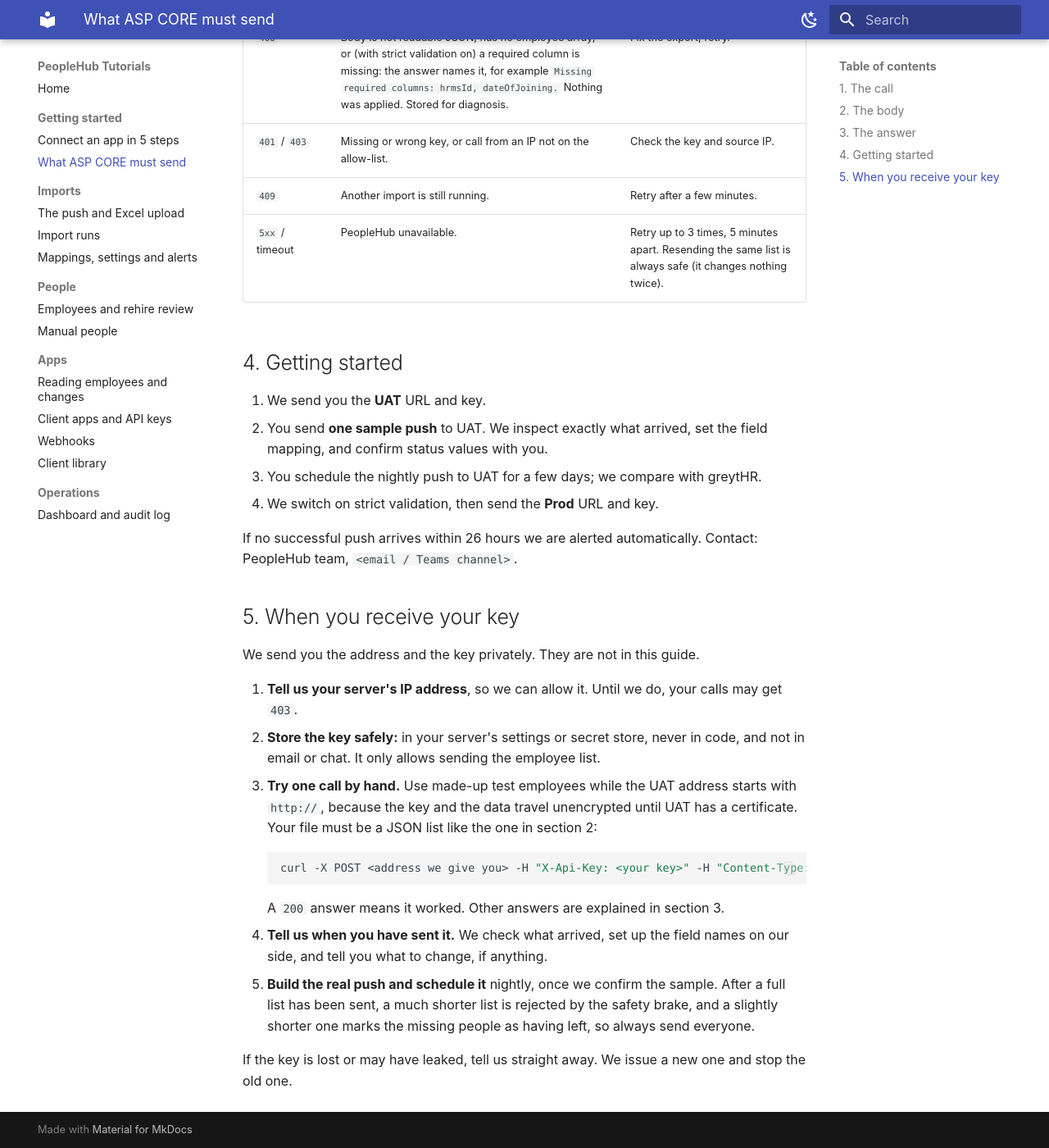
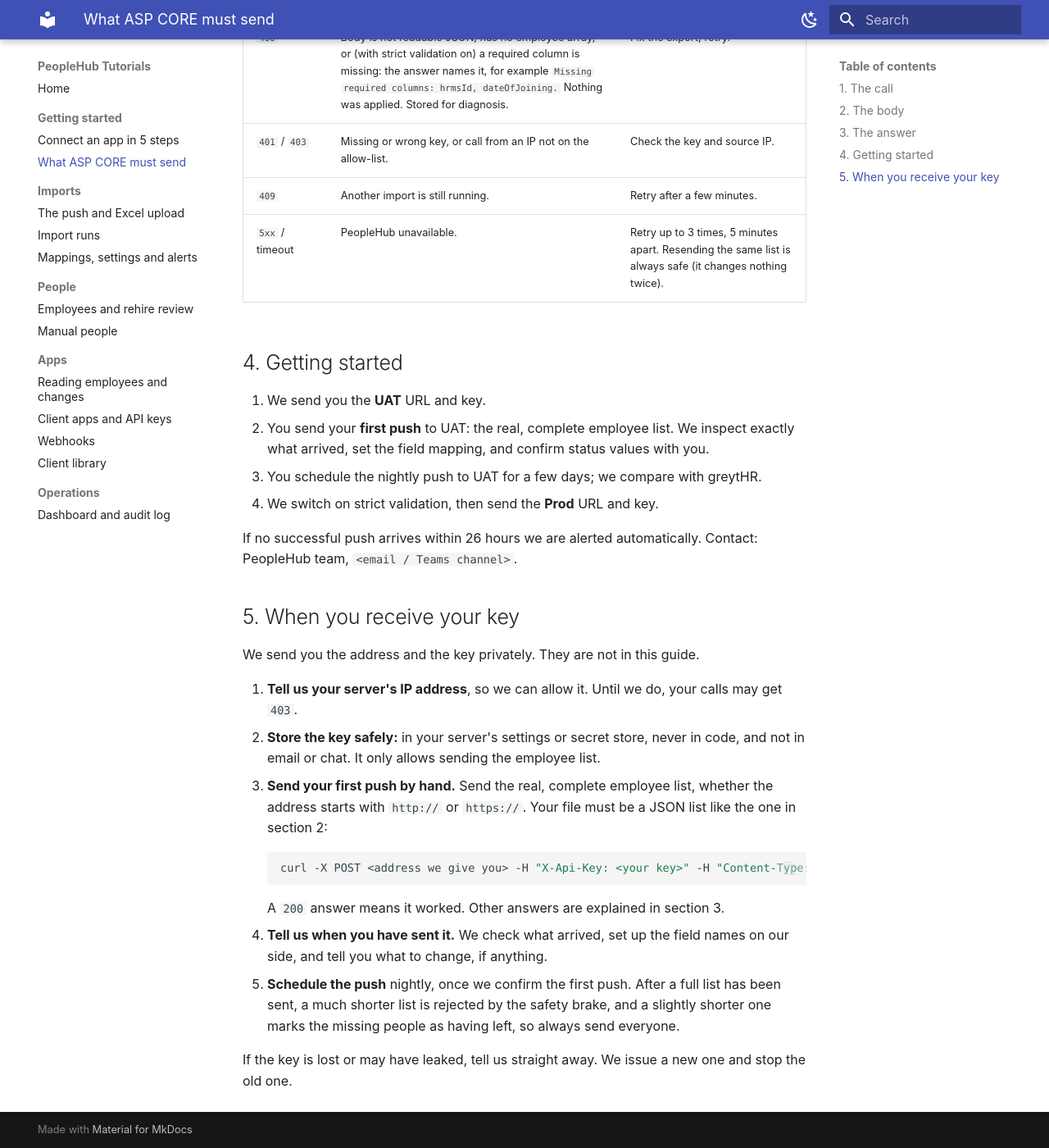
Before and after one commit to asprcmdevelopers-repo/peoplehub-docs, an MkDocs documentation site: the page built from docs/it-contract.md, in a window 1280 px wide and 1400 px high, scrolled down 3167 px. Shown: the whole window at 82% size. Built offline with MkDocs 1.6.1 and Material for MkDocs 9.7.7, drawn with Linux system fonts in a browser that asks for light colours; some of the changed text lies outside the part shown.

Commit message:
First push uses the real employee list

````diff
--- a/docs/it-contract.md
+++ b/docs/it-contract.md
@@ -59,7 +59,7 @@ An envelope such as `{ "employees": [ … ] }` is also fine. **Anyone missing fr
 | `leavingDate` | no | date `yyyy-MM-dd` | |
 | `lastModified` | no | timestamp | ISO 8601 with offset; without an offset we read it as IST. |
 
-\* These checks start when we switch on strict validation, after the first test pushes:
+\* These checks start when we switch on strict validation, after the first pushes:
 
 - **A required column is missing, or empty for everyone:** the whole push stops with `400`, and nothing is applied. "One of the two" means the push stops only if both columns are missing or empty for everyone.
 - **One person's value is blank:** that person is skipped and listed in `errors`, and everyone else is imported. A blank shift or manager is allowed for one person; a person is skipped only if both `status` and `active` are blank.
@@ -86,7 +86,7 @@ Other personal fields, such as date of birth, gender or phone number, are kept a
 ## 4. Getting started
 
 1. We send you the **UAT** URL and key.
-2. You send **one sample push** to UAT. We inspect exactly what arrived, set the field mapping, and confirm status values with you.
+2. You send your **first push** to UAT: the real, complete employee list. We inspect exactly what arrived, set the field mapping, and confirm status values with you.
 3. You schedule the nightly push to UAT for a few days; we compare with greytHR.
 4. We switch on strict validation, then send the **Prod** URL and key.
 
@@ -98,7 +98,7 @@ We send you the address and the key privately. They are not in this guide.
 
 1. **Tell us your server's IP address**, so we can allow it. Until we do, your calls may get `403`.
 2. **Store the key safely:** in your server's settings or secret store, never in code, and not in email or chat. It only allows sending the employee list.
-3. **Try one call by hand.** Use made-up test employees while the UAT address starts with `http://`, because the key and the data travel unencrypted until UAT has a certificate. Your file must be a JSON list like the one in section 2:
+3. **Send your first push by hand.** Send the real, complete employee list, whether the address starts with `http://` or `https://`. Your file must be a JSON list like the one in section 2:
 
    ```bash
    curl -X POST <address we give you> -H "X-Api-Key: <your key>" -H "Content-Type: application/json" -d @employees.json
@@ -107,6 +107,6 @@ We send you the address and the key privately. They are not in this guide.
    A `200` answer means it worked. Other answers are explained in section 3.
 
 4. **Tell us when you have sent it.** We check what arrived, set up the field names on our side, and tell you what to change, if anything.
-5. **Build the real push and schedule it** nightly, once we confirm the sample. After a full list has been sent, a much shorter list is rejected by the safety brake, and a slightly shorter one marks the missing people as having left, so always send everyone.
+5. **Schedule the push** nightly, once we confirm the first push. After a full list has been sent, a much shorter list is rejected by the safety brake, and a slightly shorter one marks the missing people as having left, so always send everyone.
 
 If the key is lost or may have leaked, tell us straight away. We issue a new one and stop the old one.
````
